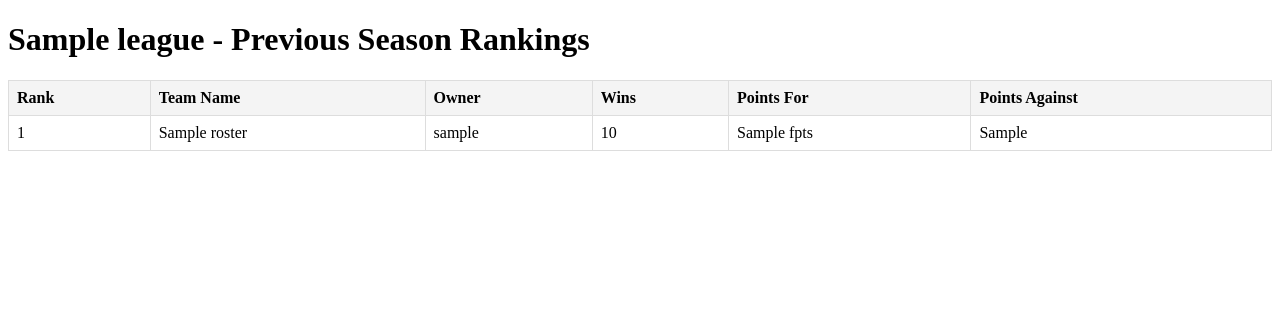
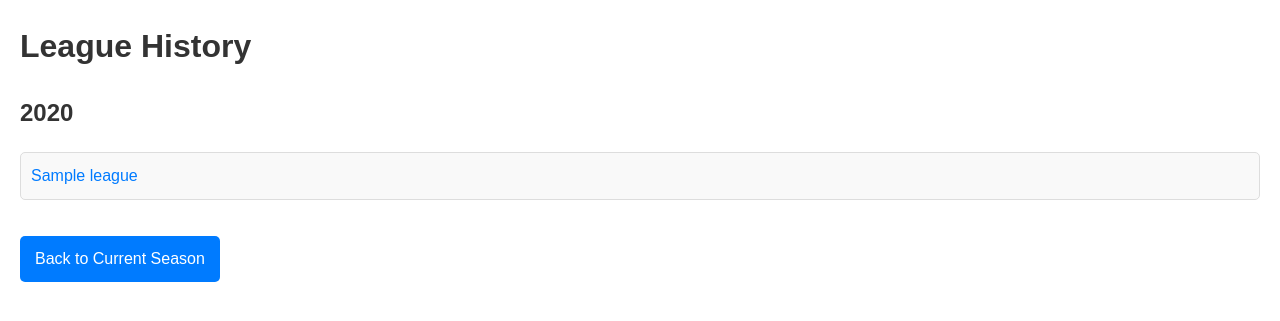
Before and after one commit to JaseGrable/Varsity_Clues, a Flask app: template templates/leagues/league_history.html in a window 1280 px wide. Shown: the top 321 px of the page. Run offline with Flask 3, Linux system fonts and the light colour scheme; the template is opened without the code that fills it: most values are stand-ins (such as "Sample title", 1, 10 or a date in 2020).

Commit message:
Update League history links. Mostly correct - WIP troubleshooting

```diff
--- a/templates/leagues/league_history.html
+++ b/templates/leagues/league_history.html
@@ -3,53 +3,77 @@
 <head>
     <meta charset="UTF-8">
     <meta name="viewport" content="width=device-width, initial-scale=1.0">
-    <title>League History - {{ league.name or "Unknown League" }}</title>
+    <title>League History</title>
     <style>
-        table {
-            width: 100%;
-            border-collapse: collapse;
-            margin-bottom: 20px;
+        body {
+            font-family: Arial, sans-serif;
+            line-height: 1.6;
+            margin: 20px;
         }
-        th, td {
+
+        h1, h2 {
+            color: #333;
+        }
+
+        a {
+            text-decoration: none;
+            color: #007BFF;
+        }
+
+        a:hover {
+            text-decoration: underline;
+        }
+
+        ul {
+            list-style-type: none;
+            padding: 0;
+        }
+
+        li {
+            background: #f9f9f9;
+            margin: 10px 0;
+            padding: 10px;
             border: 1px solid #ddd;
-            padding: 8px;
-            text-align: left;
+            border-radius: 5px;
         }
-        th {
-            background-color: #f4f4f4;
+
+        .back-link {
+            display: inline-block;
+            margin-top: 20px;
+            padding: 10px 15px;
+            background-color: #007BFF;
+            color: #fff;
+            text-decoration: none;
+            border-radius: 5px;
+        }
+
+        .back-link:hover {
+            background-color: #0056b3;
         }
     </style>
 </head>
 <body>
-    <h1>{{ league.name }} - Previous Season Rankings</h1>
+    <h1>League History</h1>
 
-    {% if standings %}
-    <table>
-        <thead>
-            <tr>
-                <th>Rank</th>
-                <th>Team Name</th>
-                <th>Owner</th>
-                <th>Wins</th>
-                <th>Points For</th>
-                <th>Points Against</th>
-            </tr>
-        </thead>
-        <tbody>
-            {% for roster in standings %}
-            <tr>
-                <td>{{ roster.rank }}</td>
-                <td>{{ roster.team_name }}</td>
-                <td>{{ roster.username }}</td>
-                <td>{{ roster.settings.wins }}</td>
-                <td>{{ roster.settings.fpts }}</td>
-                <td>{{ roster.settings.fpts_against }}</td>
-            </tr>
-            {% endfor %}
-        </tbody>
-    </table>
+    {% if error %}
+        <p class="error">{{ error }}</p>
     {% else %}
-    <p>No data available for the previous season.</p>
+        {% for year, leagues in history %}
+            <h2>{{ year }}</h2>
+            <ul>
+                {% for league in leagues %}
+                    <li>
+                        <a href="{{ url_for('leagues.league_details', user_id=user_id, league_id=league['league_id']) }}">
+                            {{ league['name'] }}
+                        </a>
+                    </li>
+                {% endfor %}
+            </ul>
+        {% endfor %}
     {% endif %}
+
+    <a href="{{ url_for('leagues.league_details', user_id=user_id, league_id=current_league_id) }}" class="back-link">
+        Back to Current Season
+    </a>
 </body>
 </html>
```
Also changed, not shown: routes/leagues.py (+22 -41 lines), templates/leagues/league_details.html (+15 -44 lines), templates/leagues/leagues.html (+9 -9 lines), utils/sleeper_api.py (+24 -87 lines), 1 other file.
